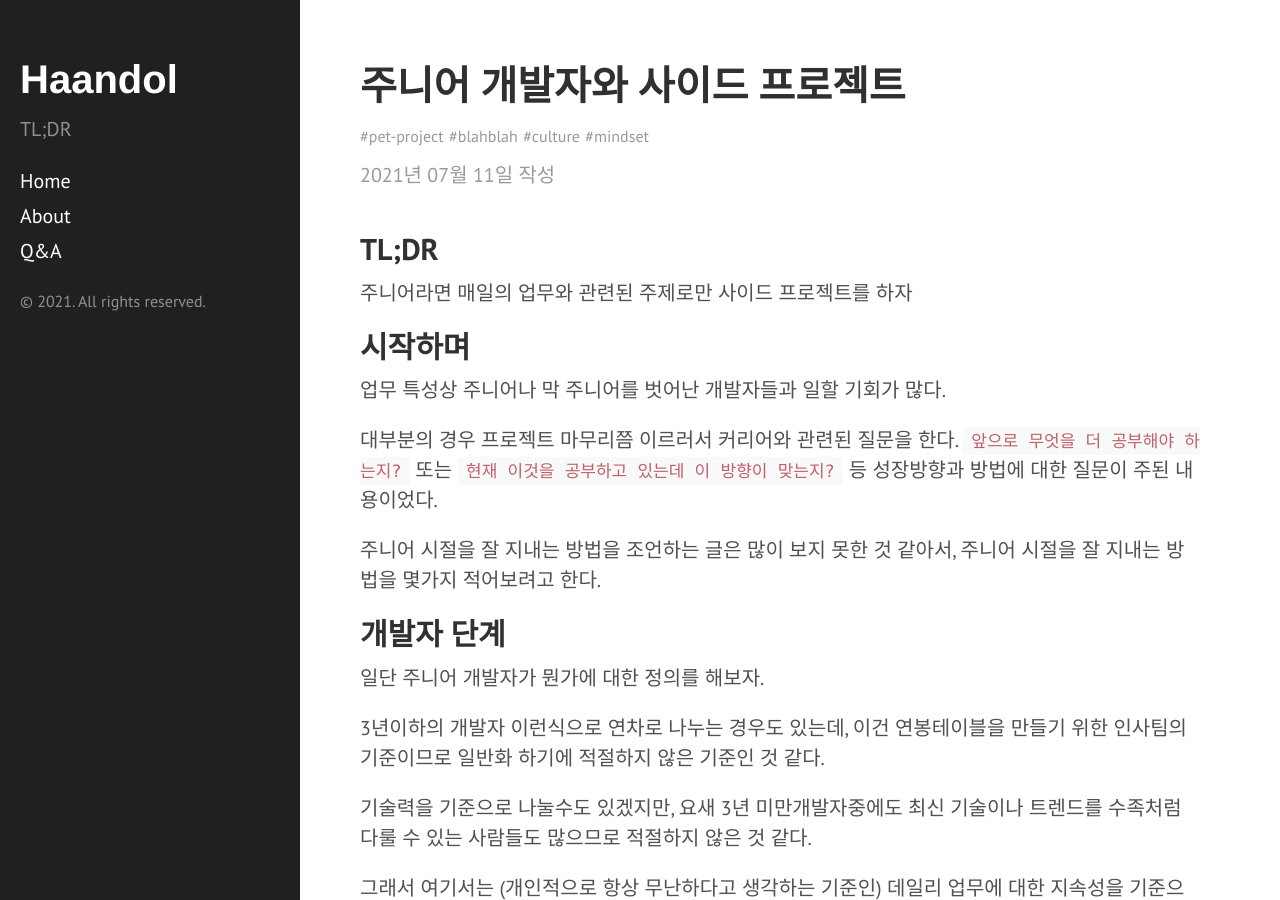
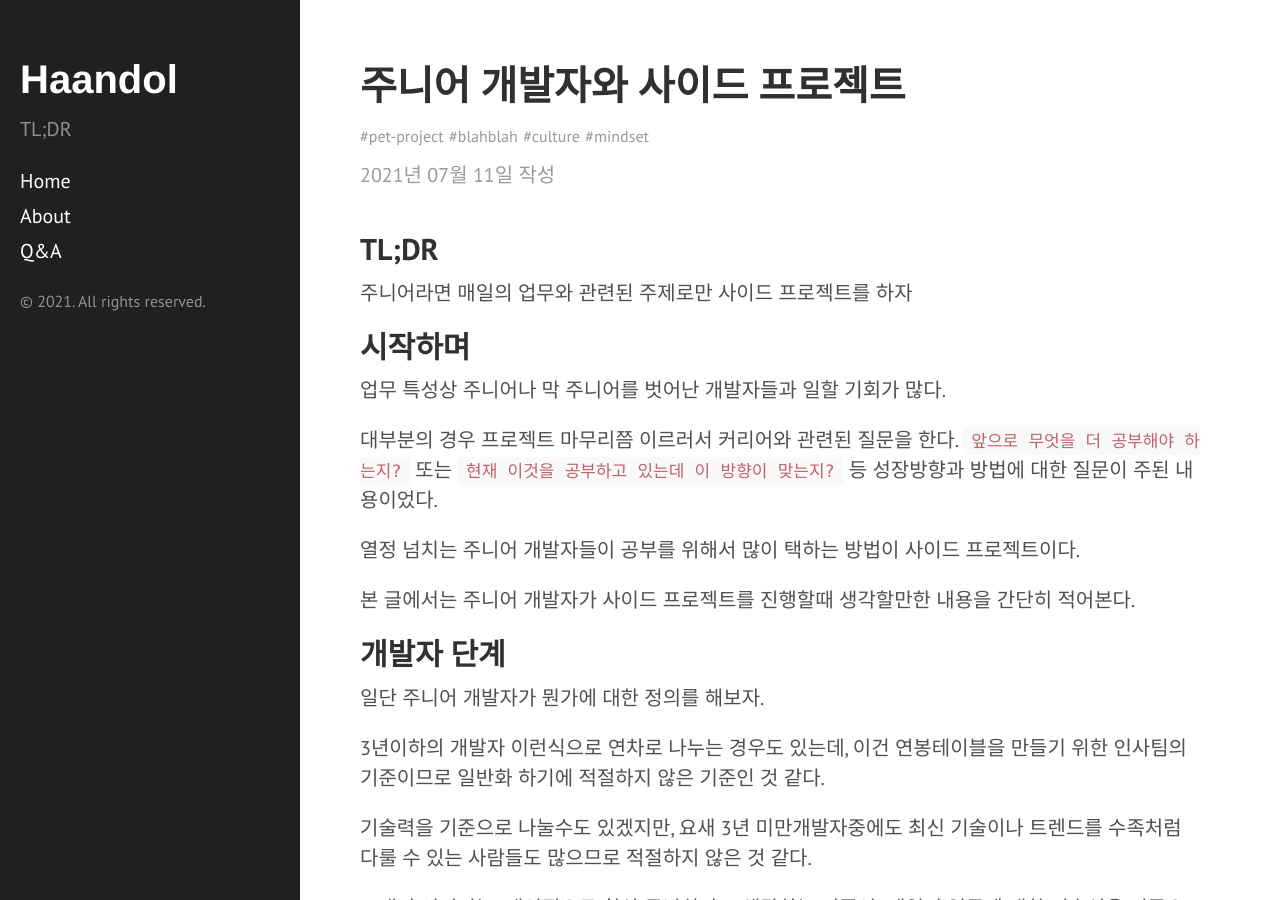
Before and after one commit to haandol/haandol.github.com, a Jekyll site: the page built from _posts/2021-07-11-do-side-project-related-to-your-everyday-work.md, in a window 1280 px wide and 900 px high. Built offline with Jekyll 4.4.1, drawn with Linux system fonts in a browser that asks for light colours; comment, search, counter and statistics services are not loaded.

Commit message:
update iintro

```diff
--- a/_posts/2021-07-11-do-side-project-related-to-your-everyday-work.md
+++ b/_posts/2021-07-11-do-side-project-related-to-your-everyday-work.md
@@ -20,7 +20,9 @@ publish: true
 `앞으로 무엇을 더 공부해야 하는지?` 또는 `현재 이것을 공부하고 있는데 이 방향이 맞는지?` 등
 성장방향과 방법에 대한 질문이 주된 내용이었다.
 
-주니어 시절을 잘 지내는 방법을 조언하는 글은 많이 보지 못한 것 같아서, 주니어 시절을 잘 지내는 방법을 몇가지 적어보려고 한다.
+열정 넘치는 주니어 개발자들이 공부를 위해서 많이 택하는 방법이 사이드 프로젝트이다.
+
+본 글에서는 주니어 개발자가 사이드 프로젝트를 진행할때 생각할만한 내용을 간단히 적어본다.
 
 ## 개발자 단계
 
```
